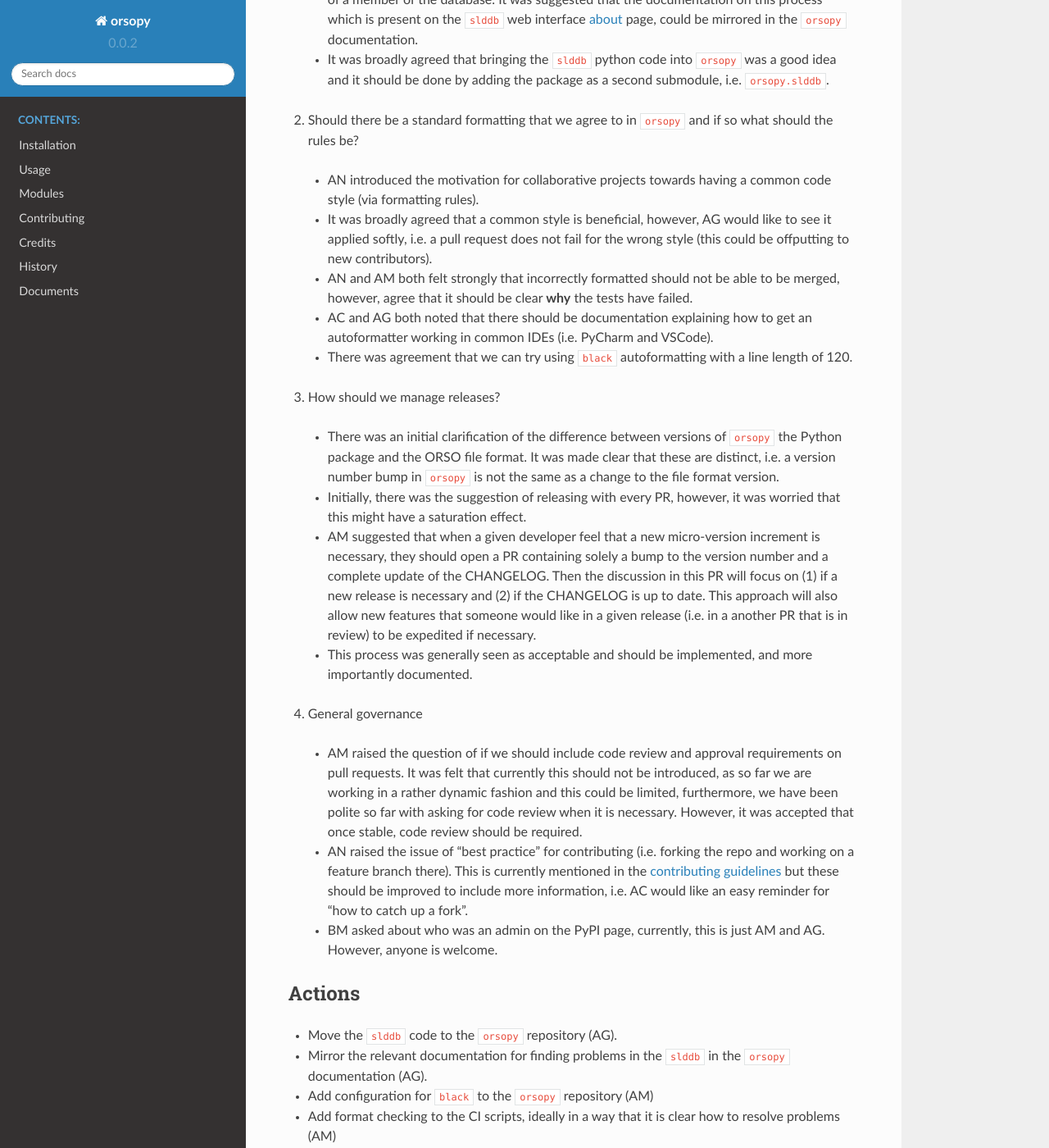
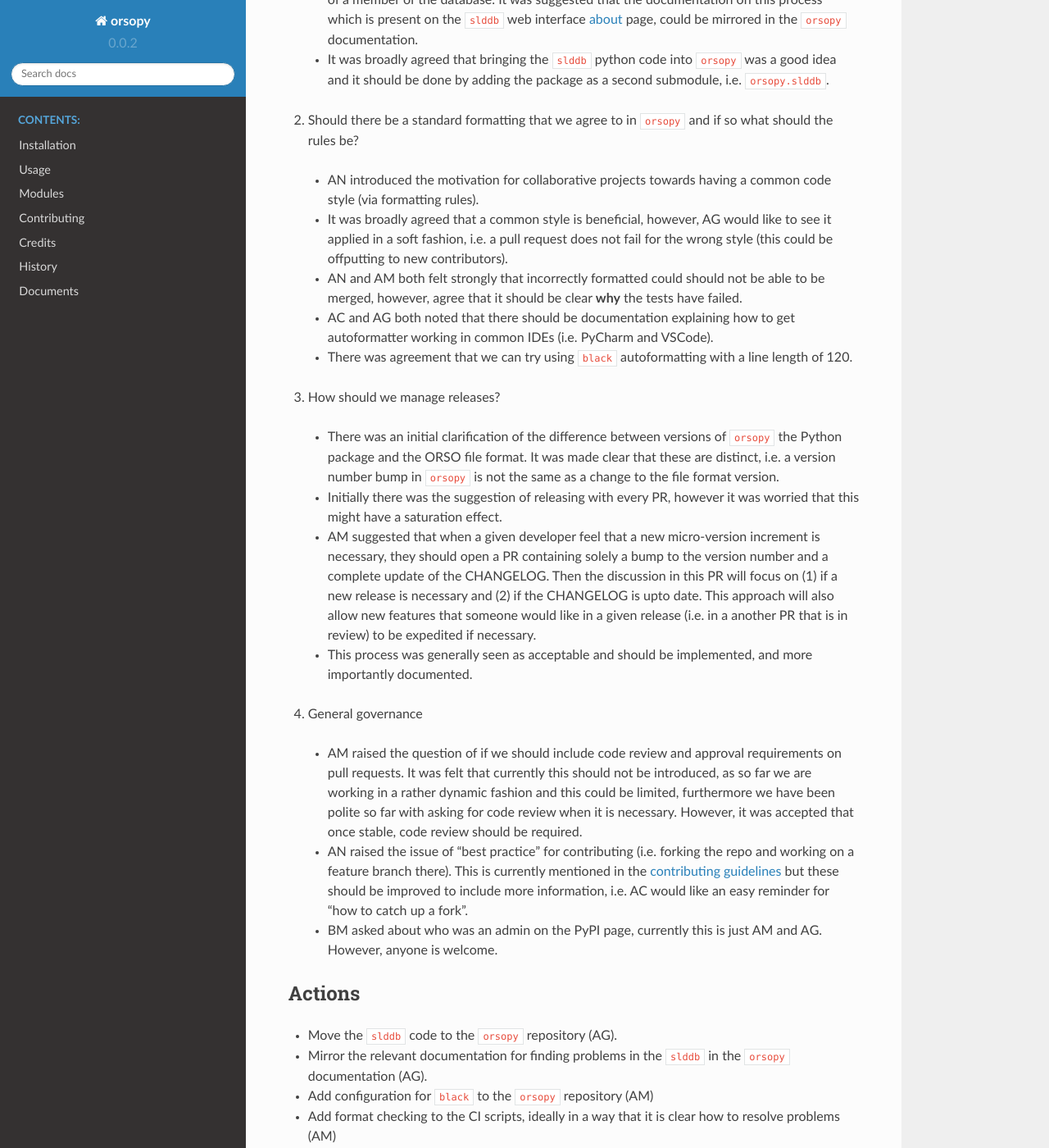
Before and after one commit to reflectivity/orsopy, a Sphinx documentation site: the page built from docs/developer_minutes/meeting_2021_11_30.rst, in a window 1280 px wide and 1400 px high, scrolled down 739 px. Shown: the whole window at 82% size. Built offline with Sphinx 7.4.7 and the Read the Docs theme 2.0.0, drawn with Linux system fonts in a browser that asks for light colours; some of the changed text lies outside the part shown.

```diff
--- a/docs/developer_minutes/meeting_2021_11_30.rst
+++ b/docs/developer_minutes/meeting_2021_11_30.rst
@@ -25,29 +25,29 @@ Minutes
 2. Should there be a standard formatting that we agree to in ``orsopy`` and if so what should the rules be?
 
   - AN introduced the motivation for collaborative projects towards having a common code style (via formatting rules).
-  - It was broadly agreed that a common style is beneficial, however, AG would like to see it applied softly, i.e. a pull request does not fail for the wrong style (this could be offputting to new contributors).
-  - AN and AM both felt strongly that incorrectly formatted should not be able to be merged, however, agree that it should be clear **why** the tests have failed.
-  - AC and AG both noted that there should be documentation explaining how to get an autoformatter working in common IDEs (i.e. PyCharm and VSCode).
+  - It was broadly agreed that a common style is beneficial, however, AG would like to see it applied in a soft fashion, i.e. a pull request does not fail for the wrong style (this could be offputting to new contributors).
+  - AN and AM both felt strongly that incorrectly formatted could should not be able to be merged, however, agree that it should be clear **why** the tests have failed.
+  - AC and AG both noted that there should be documentation explaining how to get autoformatter working in common IDEs (i.e. PyCharm and VSCode).
   - There was agreement that we can try using ``black`` autoformatting with a line length of 120.
 
 3. How should we manage releases?
 
   - There was an initial clarification of the difference between versions of ``orsopy`` the Python package and the ORSO file format.
     It was made clear that these are distinct, i.e. a version number bump in ``orsopy`` is not the same as a change to the file format version.
-  - Initially, there was the suggestion of releasing with every PR, however, it was worried that this might have a saturation effect.
+  - Initially there was the suggestion of releasing with every PR, however it was worried that this might have a saturation effect.
   - AM suggested that when a given developer feel that a new micro-version increment is necessary, they should open a PR containing solely a bump to the version number and a complete update of the CHANGELOG.
-    Then the discussion in this PR will focus on (1) if a new release is necessary and (2) if the CHANGELOG is up to date.
+    Then the discussion in this PR will focus on (1) if a new release is necessary and (2) if the CHANGELOG is upto date.
     This approach will also allow new features that someone would like in a given release (i.e. in a another PR that is in review) to be expedited if necessary.
   - This process was generally seen as acceptable and should be implemented, and more importantly documented.
 
 4. General governance
 
   - AM raised the question of if we should include code review and approval requirements on pull requests.
-    It was felt that currently this should not be introduced, as so far we are working in a rather dynamic fashion and this could be limited, furthermore, we have been polite so far with asking for code review when it is necessary.
+    It was felt that currently this should not be introduced, as so far we are working in a rather dynamic fashion and this could be limited, furthermore we have been polite so far with asking for code review when it is necessary.
     However, it was accepted that once stable, code review should be required.
   - AN raised the issue of "best practice" for contributing (i.e. forking the repo and working on a feature branch there).
     This is currently mentioned in the `contributing guidelines`_ but these should be improved to include more information, i.e. AC would like an easy reminder for "how to catch up a fork".
-  - BM asked about who was an admin on the PyPI page, currently, this is just AM and AG.
+  - BM asked about who was an admin on the PyPI page, currently this is just AM and AG.
     However, anyone is welcome.
 
 Actions
```
Also changed, not shown: other parts of docs/developer_minutes/meeting_2021_11_30.rst (+6 -6 lines).
